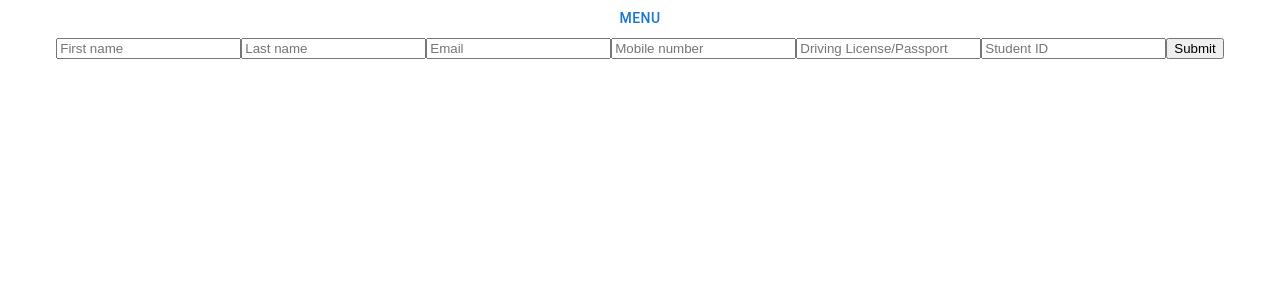
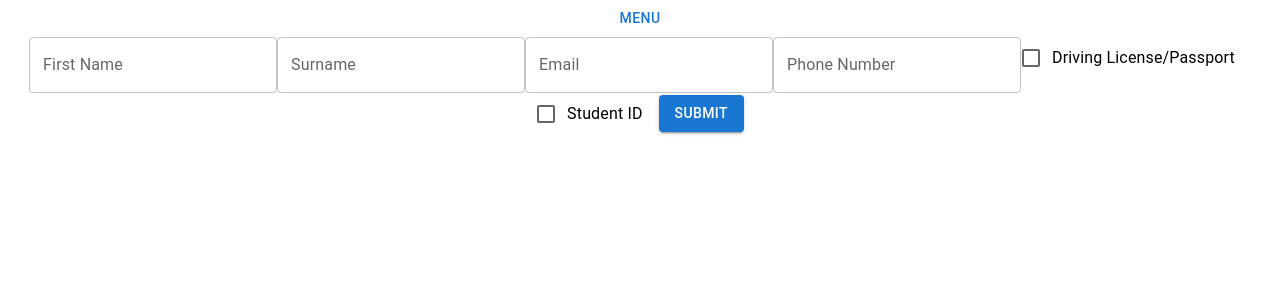
Before and after one commit to chalkenic/2022-LTP-moove-onboarding-project, a React (Create React App) app in the folder moove-admin-app/client/: page /tenantCheckForm in a window 1280 px wide. Shown: the top 300 px of the page. Built offline with nearby package versions, Linux system fonts and the light colour scheme.

Commit message:
Converted react hook form to material UI

```diff
--- a/moove-admin-app/client/src/components/TenantCheckForm.jsx
+++ b/moove-admin-app/client/src/components/TenantCheckForm.jsx
@@ -1,20 +1,76 @@
 import React from 'react';
 import { useForm } from 'react-hook-form';
+import { Button } from '@mui/material';
+import { Checkbox } from '@mui/material';
+import { FormControlLabel } from '@mui/material';
+import { Controller } from "react-hook-form";
+import { TextField } from '@mui/material';
 
 export default function TenantCheckForm() {
-  const { register, handleSubmit, formState: { errors } } = useForm();
+  const { control, handleSubmit } = useForm({
+    defaultValues: {
+      textField: "",
+      checkbox: false
+    }
+  });
   const onSubmit = data => console.log(data);
-  console.log(errors);
-
   return (
     <form onSubmit={handleSubmit(onSubmit)}>
-      <input type="text" placeholder="First name" {...register("First name", {required: true, maxLength: 80})} />
-      <input type="text" placeholder="Last name" {...register("Last name", {required: true, maxLength: 100})} />
-      <input type="text" placeholder="Email" {...register("Email", {required: true, pattern: /^\S+@\S+$/i})} />
-      <input type="tel" placeholder="Mobile number" {...register("Mobile number", {required: true, minLength: 6, maxLength: 12})} />
-      <input type="url" placeholder="Driving License/Passport" {...register("Driving License/Passport", {required: true})} />
-      <input type="url" placeholder="Student ID" {...register("Student ID", {})} />
-      <input type="submit" />
+      <Controller
+        control={control}
+        name="fNameField"
+        render={({ field }) => (
+          <TextField {...field} label="First Name" />
+        )}
+      />
+      <Controller
+        control={control}
+        name="sNameField"
+        render={({ field }) => (
+          <TextField {...field} label="Surname" />
+        )}
+      />
+      <Controller
+        control={control}
+        name="emailField"
+        render={({ field }) => (
+          <TextField {...field} label="Email" />
+        )}
+      />
+      <Controller
+        control={control}
+        name="telephoneField"
+        render={({ field }) => (
+          <TextField {...field} label="Phone Number" />
+        )}
+      />
+      <Controller
+        control={control}
+        name="gIDField"
+        render={({ field: { value, onChange } }) => (
+          // Checkbox accepts its value as `checked`
+          // so we need to connect the props here
+          <FormControlLabel
+            control={<Checkbox checked={value} onChange={onChange} />}
+            label="Driving License/Passport"
+          />
+        )}
+      />
+      <Controller
+        control={control}
+        name="sIDField"
+        render={({ field: { value, onChange } }) => (
+          // Checkbox accepts its value as `checked`
+          // so we need to connect the props here
+          <FormControlLabel
+            control={<Checkbox checked={value} onChange={onChange} />}
+            label="Student ID"
+          />
+        )}
+      />
+      <Button type="submit" variant="contained" color="primary">
+        Submit
+      </Button>
     </form>
   );
 }
```
Also changed, not shown: moove-admin-app/client/package.json (+4 -3 lines), 1 other file (tests, documents, lock files or other folders).
